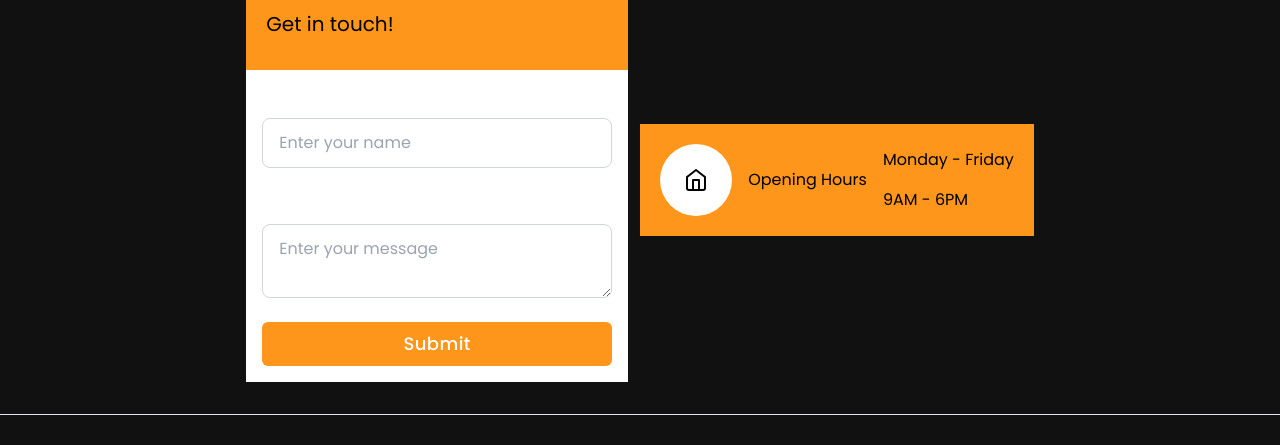
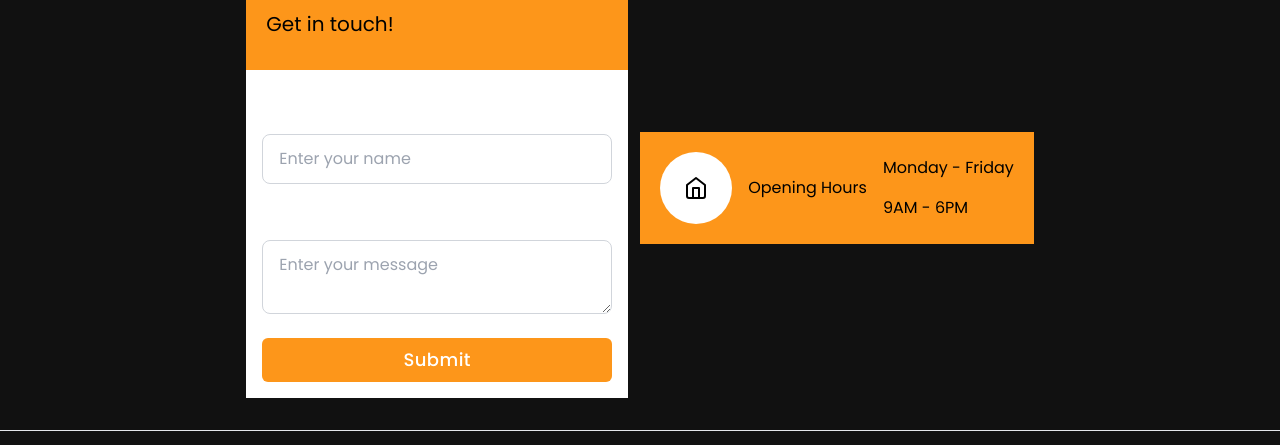
Before and after one commit to Whiskery99/cucu, a Next.js app: page /contact in a window 1280 px wide. Shown: the part 295-740 px from the top of the page. Built offline with nearby package versions, Linux system fonts and the light colour scheme; no server answers; the database is empty; grey boxes are pictures that could not be loaded.

Commit message:
new change

```diff
--- a/src/app/contact/page.js
+++ b/src/app/contact/page.js
@@ -60,7 +60,7 @@ export default function Contact() {
             <div className="bg-[#fd961a] w-full py-8 px-5">
               <p className="text-xl text-black">Get in touch!</p>
             </div>
-            <form onSubmit={handleSubmit} className="space-y-6 p-4">
+            <form onSubmit={handleSubmit} className="space-y-6 p-4 mt-4">
               <div className="flex flex-col gap-2 items-start w-full">
                 <label>Name</label>
                 <input id="name"
```
